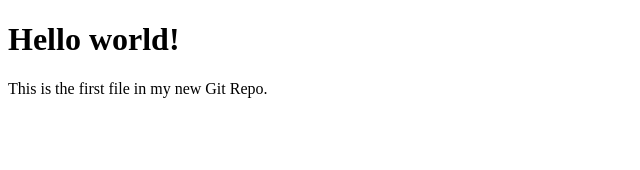
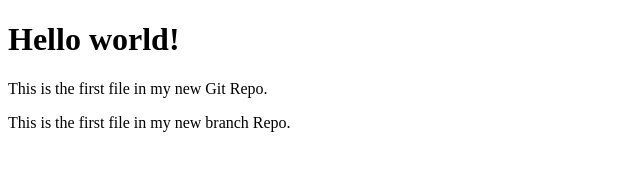
Before and after one commit to baigmaryam1991/Hello-USA, a plain HTML site: page index.html in a window 1280 px wide. Shown: the whole page, without its empty margins (0-640 px from the left). Drawn offline with Linux system fonts and the light colour scheme.

```diff
--- a/index.html
+++ b/index.html
@@ -7,6 +7,7 @@
 
 <h1>Hello world!</h1>
 <p>This is the first file in my new Git Repo.</p>
+<p>This is the first file in my new branch Repo.</p>
 
 </body>
 </html>
```
